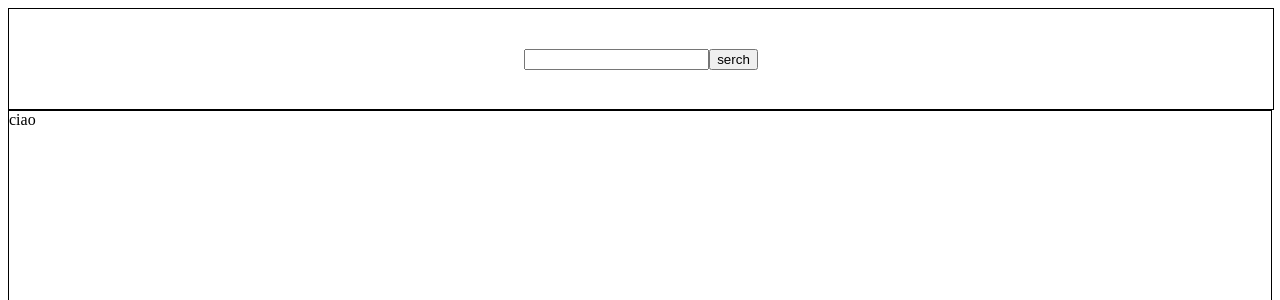
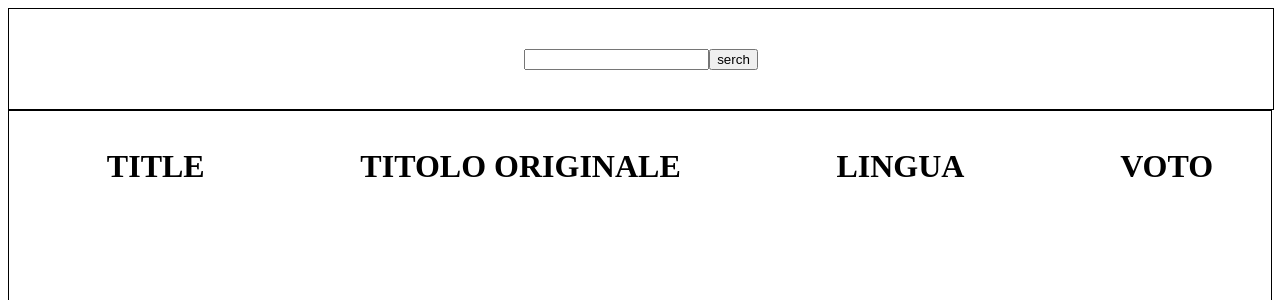
Before and after one commit to Lore0905/vue-boolflix, a Vue app: page / in a window 1280 px wide. Shown: the top 300 px of the page. Built offline with nearby package versions, Linux system fonts and the light colour scheme.

Commit message:
MILESTONE 1 DONE

```diff
--- a/src/App.vue
+++ b/src/App.vue
@@ -6,10 +6,10 @@
 <template>
   <div id="app">
     <header>
-      <Header @valueUserInput="apiCall"/>
+      <Header @valueUserInput="apiCall" />
     </header>
     <main>
-      <Main/>
+      <Main :totalFilmsReserch="filmDetails"/>
     </main>
   </div>
 </template>
--- a/src/components/Header.vue
+++ b/src/components/Header.vue
@@ -30,6 +30,7 @@
 <script>
 export default {
     name: 'Header',
+
     data: function(){
         return {
             userInput: ""
--- a/src/components/Main.vue
+++ b/src/components/Main.vue
@@ -1,19 +1,65 @@
 <template>
     <main>
-        ciao
+        <!-- TITLE -->
+        <ul>
+            <li>
+                <h1>TITLE</h1>
+            </li>
+            <li v-for="(element, index) in totalFilmsReserch" :key="index">
+                {{element.title}}
+            </li>
+        </ul>
+        <!-- TITOLO ORIGINALE -->
+        <ul>
+            <li>
+                <h1>TITOLO ORIGINALE</h1>
+            </li>
+            <li v-for="(element, index) in totalFilmsReserch" :key="index">
+                {{element.original_title}}
+            </li>
+        </ul>
+        <!-- LINGUA -->
+        <ul>
+            <li>
+                <h1>LINGUA</h1>
+            </li>
+            <li v-for="(element, index) in totalFilmsReserch" :key="index">
+                {{element.original_language}}
+            </li>
+        </ul>
+        <!-- VOTO -->
+        <ul>
+            <li>
+                <h1>VOTO</h1>
+            </li>
+            <li v-for="(element, index) in totalFilmsReserch" :key="index">
+                {{element.vote_average}}
+            </li>
+        </ul>
     </main>
 </template>
 
 <script>
 export default {
-    name: "Main"
-}
+    name: "Main",
+    props: {
+    totalFilmsReserch: Array
+  }
+ }
 </script>
 
 <style scoped lang="scss">
 main{
     height: calc(100vh - 100px);
     border: 1px solid black;
+    display: flex;
+    justify-content: space-around;
+    text-align: center;
+        ul{
+            li{
+                list-style-type: none;
+            }
+        }
 }
 
 </style>
```
